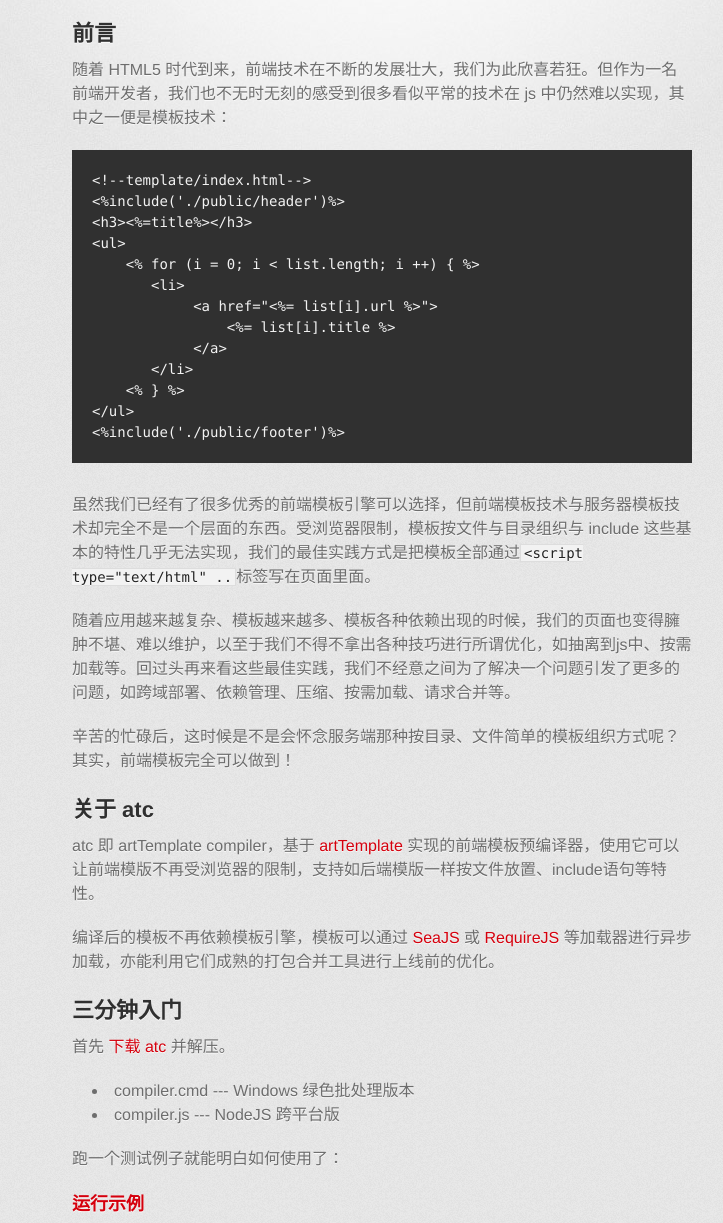
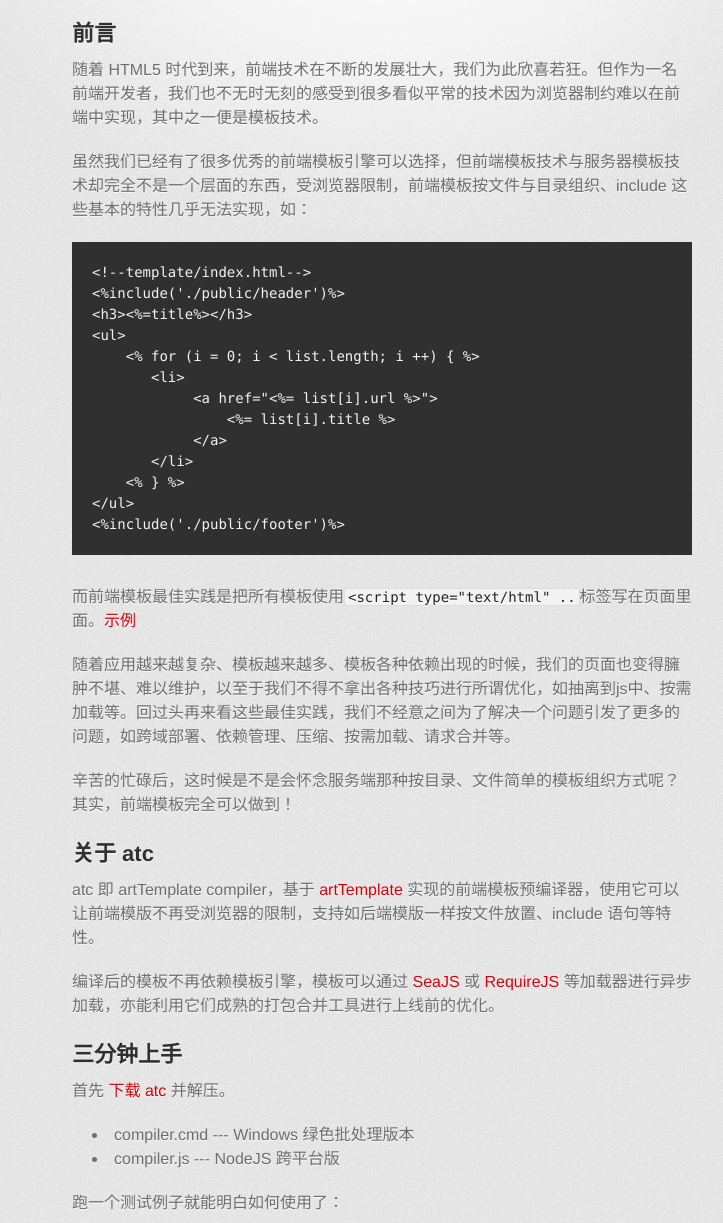
Before and after one commit to aui/tmodjs, a plain HTML site: page index.html in a window 1280 px wide. Shown: the part 346-1569 px from the top of the page, without its empty margins (258-981 px from the left). Drawn offline with Linux system fonts and the light colour scheme; a web font is replaced by a local one.

```diff
--- a/index.html
+++ b/index.html
@@ -39,7 +39,9 @@
 
 <h2>前言</h2>
 
-<p>随着 HTML5 时代到来，前端技术在不断的发展壮大，我们为此欣喜若狂。但作为一名前端开发者，我们也不无时无刻的感受到很多看似平常的技术在 js 中仍然难以实现，其中之一便是模板技术：</p>
+<p>随着 HTML5 时代到来，前端技术在不断的发展壮大，我们为此欣喜若狂。但作为一名前端开发者，我们也不无时无刻的感受到很多看似平常的技术因为浏览器制约难以在前端中实现，其中之一便是模板技术。</p>
+
+<p>虽然我们已经有了很多优秀的前端模板引擎可以选择，但前端模板技术与服务器模板技术却完全不是一个层面的东西，受浏览器限制，前端模板按文件与目录组织、include 这些基本的特性几乎无法实现，如：</p>
 
 <pre><code>&lt;!--template/index.html--&gt;
 &lt;%include('./public/header')%&gt;
@@ -56,7 +58,7 @@
 &lt;%include('./public/footer')%&gt;
 </code></pre>
 
-<p>虽然我们已经有了很多优秀的前端模板引擎可以选择，但前端模板技术与服务器模板技术却完全不是一个层面的东西。受浏览器限制，模板按文件与目录组织与 include 这些基本的特性几乎无法实现，我们的最佳实践方式是把模板全部通过<code>&lt;script type="text/html" ..</code>标签写在页面里面。</p>
+<p>而前端模板最佳实践是把所有模板使用<code>&lt;script type="text/html" ..</code>标签写在页面里面。<a href="http://aui.github.io/artTemplate/demo/basic.html">示例</a> </p>
 
 <p>随着应用越来越复杂、模板越来越多、模板各种依赖出现的时候，我们的页面也变得臃肿不堪、难以维护，以至于我们不得不拿出各种技巧进行所谓优化，如抽离到js中、按需加载等。回过头再来看这些最佳实践，我们不经意之间为了解决一个问题引发了更多的问题，如跨域部署、依赖管理、压缩、按需加载、请求合并等。</p>
 
@@ -64,13 +66,13 @@
 
 <h2>关于 atc</h2>
 
-<p>atc 即 artTemplate compiler，基于 <a href="https://github.com/aui/artTemplate">artTemplate</a> 实现的前端模板预编译器，使用它可以让前端模版不再受浏览器的限制，支持如后端模版一样按文件放置、include语句等特性。</p>
+<p>atc 即 artTemplate compiler，基于 <a href="https://github.com/aui/artTemplate">artTemplate</a> 实现的前端模板预编译器，使用它可以让前端模版不再受浏览器的限制，支持如后端模版一样按文件放置、include 语句等特性。</p>
 
 <p>编译后的模板不再依赖模板引擎，模板可以通过 <a href="http://seajs.org">SeaJS</a> 或 <a href="http://requirejs.org">RequireJS</a> 等加载器进行异步加载，亦能利用它们成熟的打包合并工具进行上线前的优化。</p>
 
-<h2>三分钟入门</h2>
+<h2>三分钟上手</h2>
 
-<p>首先 <a href="https://github.com/aui/atc/archive/master.zip">下载 atc</a> 并解压。</p>
+<p>首先 <a href="https://github.com/cdc-im/atc/archive/master.zip">下载 atc</a> 并解压。</p>
 
 <ul>
 <li>  compiler.cmd --- Windows 绿色批处理版本</li>
```
Also changed, not shown: params.json (+1 -1 lines).
